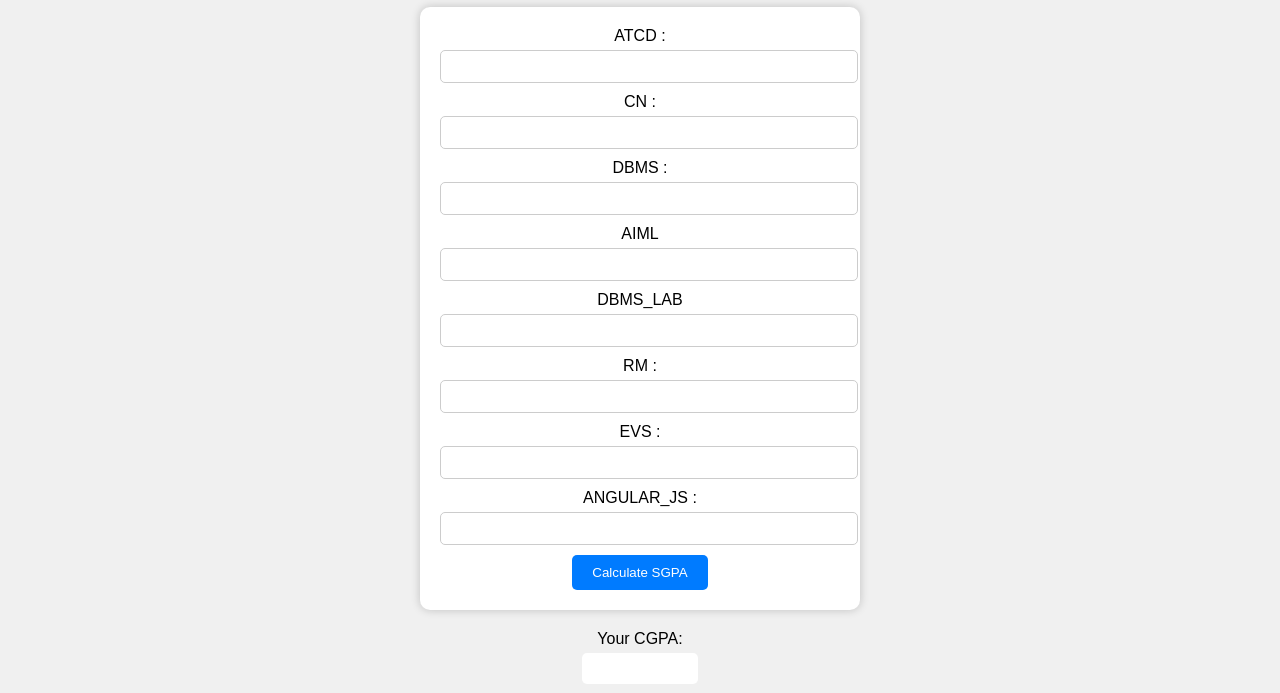
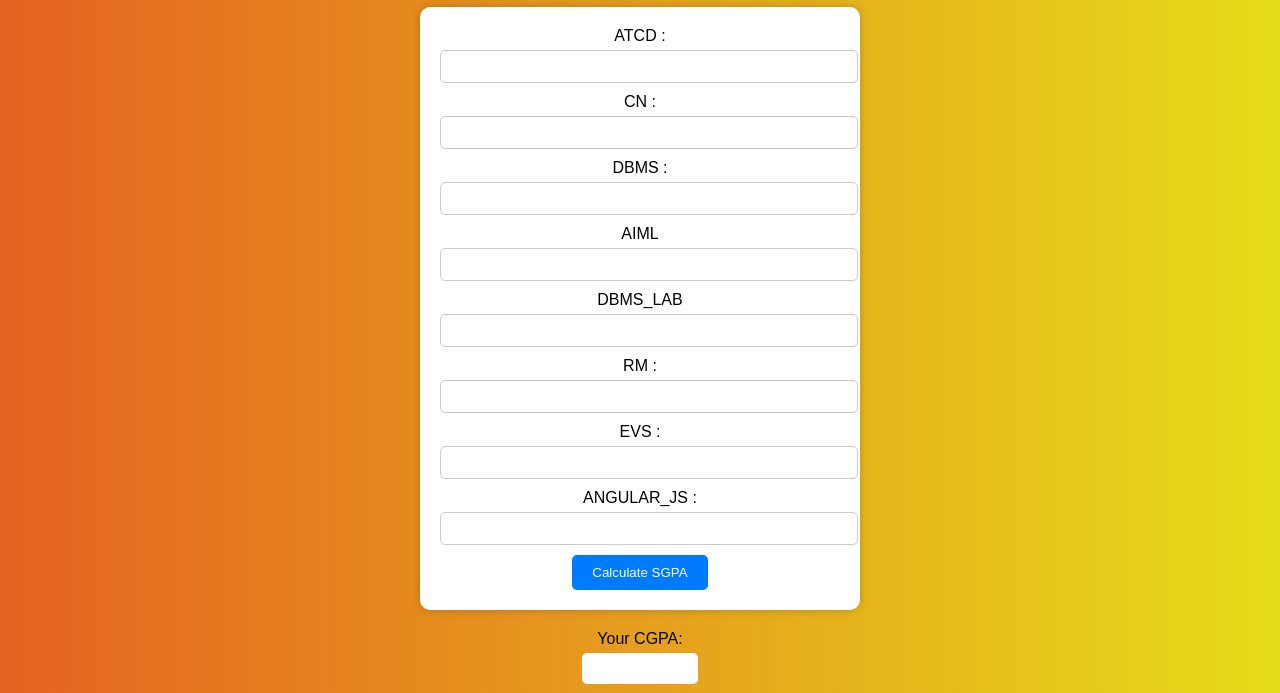
Before and after one commit to 88Chinmay88/5thsem_sgpa_cal, a plain HTML site: page index.html in a window 1280 px wide. Shown: the part 107-800 px from the top of the page. Drawn offline with Linux system fonts and the light colour scheme.

Commit message:
Update index.html

```diff
--- a/index.html
+++ b/index.html
@@ -10,7 +10,7 @@
         body {
             font-family: Arial, sans-serif;
             text-align: center;
-            background-color: #f0f0f0;
+            background: linear-gradient(to right, #e56221, #e6dc19);
         }
 
         h1 {
```
